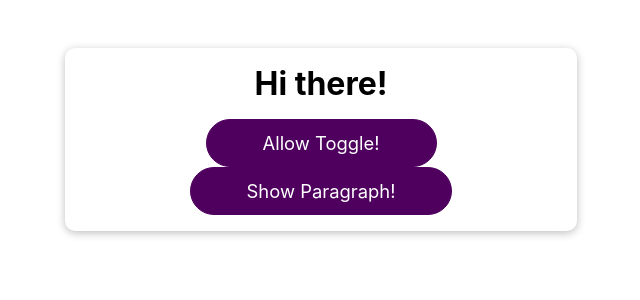
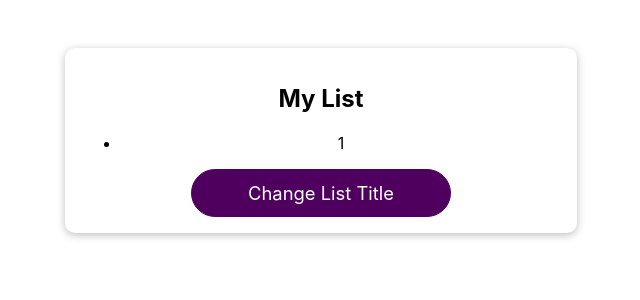
Before and after one commit to Harish1651999/mock-app, a React (Create React App) app: page / in a window 1280 px wide. Shown: the top 300 px of the page, without its empty margins (319-959 px from the left). Built offline with nearby package versions, Linux system fonts and the light colour scheme.

Commit message:
add titleChangeHandler.

```diff
--- a/src/App.js
+++ b/src/App.js
@@ -1,28 +1,19 @@
 import React, { useState, useCallback } from "react";
 import "./App.css";
-import DemoOutput from "./components/Demo/DemoOutput";
+import DemoList from "./components/Demo/DemoList";
 import Button from "./components/UI/Button/Button";
 
 function App() {
-  const [showParagraph, setShowParagraph] = useState(false);
-  const [allowToggle, setAllowToggle] = useState(false);
+  const [listTitle, setListTitle] = useState("My List");
 
-  const toggleParagraphHandler = useCallback(() => {
-    if (allowToggle) {
-      setShowParagraph((prevParagraph) => !prevParagraph);
-    }
-  }, [allowToggle]);
-
-  const allowToggleHandler = () => {
-    setAllowToggle(true);
+  const titleChangeHandler = () => {
+    setListTitle("New Title");
   };
 
   return (
     <div className="App">
-      <h1>Hi there!</h1>
-      <DemoOutput show={showParagraph} />
-      <Button onClick={allowToggleHandler}>Allow Toggle!</Button>
-      <Button onClick={toggleParagraphHandler}>Show Paragraph!</Button>
+      <DemoList title={listTitle} />
+      <Button onClick={titleChangeHandler}>Change List Title</Button>
     </div>
   );
 }
--- a/src/components/Demo/DemoList.js
+++ b/src/components/Demo/DemoList.js
@@ -1,10 +1,10 @@
 import React from "react";
 import classes from "./DemoList.module.css";
 
-const DemoList = () => {
+const DemoList = (props) => {
   return (
     <div className={classes.list}>
-      <h2>My Title</h2>
+      <h2>{props.title}</h2>
       <ul>
         <li>1</li>
       </ul>
```
